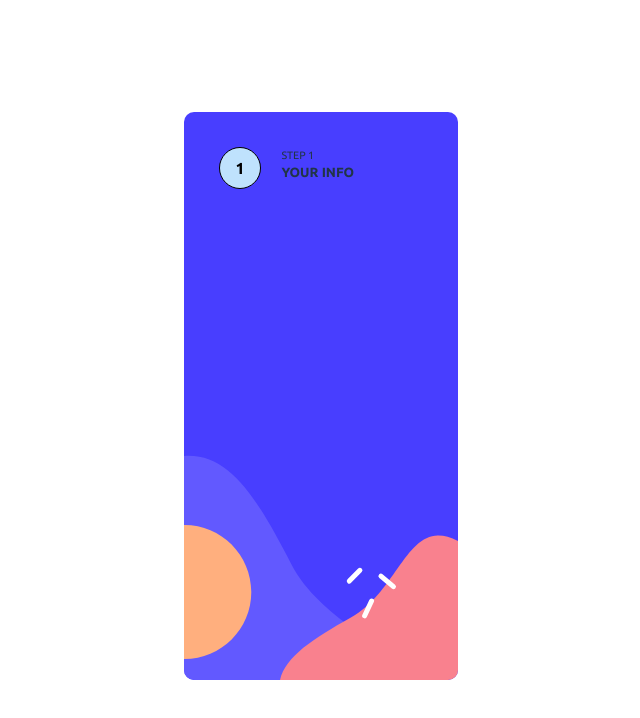
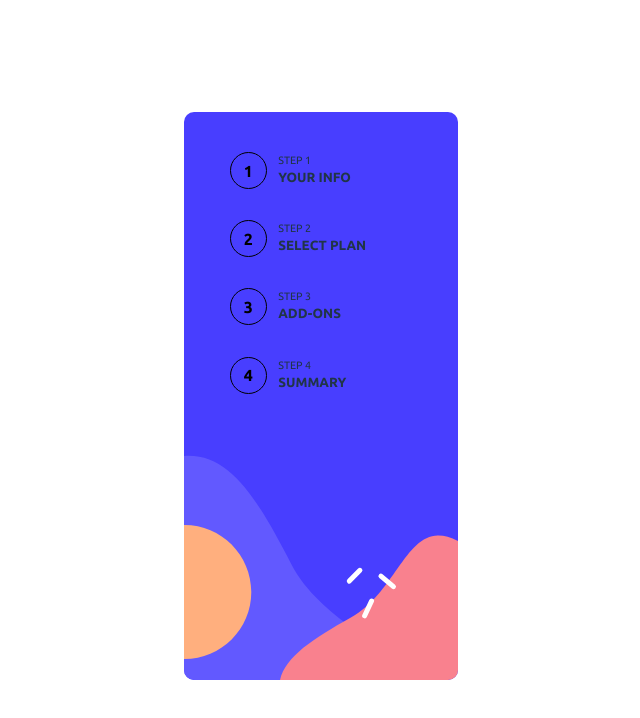
Before and after one commit to AmaniB96/StateProject, a React (Vite) app: page / in a window 1280 px wide. Shown: the top 718 px of the page, without its empty margins (72-712 px from the left). Built offline with nearby package versions, Linux system fonts and the light colour scheme.

Commit message:
side panel design done

```diff
--- a/src/components/SidePanel.jsx
+++ b/src/components/SidePanel.jsx
@@ -4,6 +4,7 @@ export default function SidePanel() {
 
     return (
         <div className='panel'>
+            <div className='panelContent'>
 
                 <div className='panelText'>
                     <div className='chiffre'>
@@ -15,6 +16,37 @@ export default function SidePanel() {
                     </div>
                 </div>
 
+                <div className='panelText'>
+                    <div className='chiffre'>
+                        <p>2</p>
+                        </div>
+                    <div className='steps'>
+                        <span>STEP 2</span>
+                        <p>SELECT PLAN</p>
+                    </div>
+                </div>
+
+                <div className='panelText'>
+                    <div className='chiffre'>
+                        <p>3</p>
+                        </div>
+                    <div className='steps'>
+                        <span>STEP 3</span>
+                        <p>ADD-ONS</p>
+                    </div>
+                </div>
+
+                <div className='panelText'>
+                    <div className='chiffre'>
+                        <p>4</p>
+                        </div>
+                    <div className='steps'>
+                        <span>STEP 4</span>
+                        <p>SUMMARY</p>
+                    </div>
+                </div>
+
+            </div>
         </div>
     )
 }
--- a/src/components/sidePanel.css
+++ b/src/components/sidePanel.css
@@ -4,12 +4,19 @@
     width: 25vw;
     background-repeat: no-repeat;
     box-sizing: border-box;
-    padding: 35px;
+    padding: 40px;
+}
+
+.panelContent {
+    display: flex;
+    flex-direction: column;
+    width: 100%;
+    height: 55%;
 }
 
 .panelText {
     width: 100%;
-    height: 55%;
+    height: 100%;
     display: flex;
     justify-content: space-around;
     align-items: flex-start;
@@ -43,10 +50,8 @@
     align-items: center;
     border: 1px solid black;
     border-radius: 50%;
-    width: 40px;
-    height: 40px;
-    background-color: hsl(206, 94%, 87%);
+    width: 35px;
+    height: 35px;
     color: black;
-    margin-right: 20px;
     font-weight: 700;
 }
```
Lines whose indentation alone changed are shown as unchanged.
